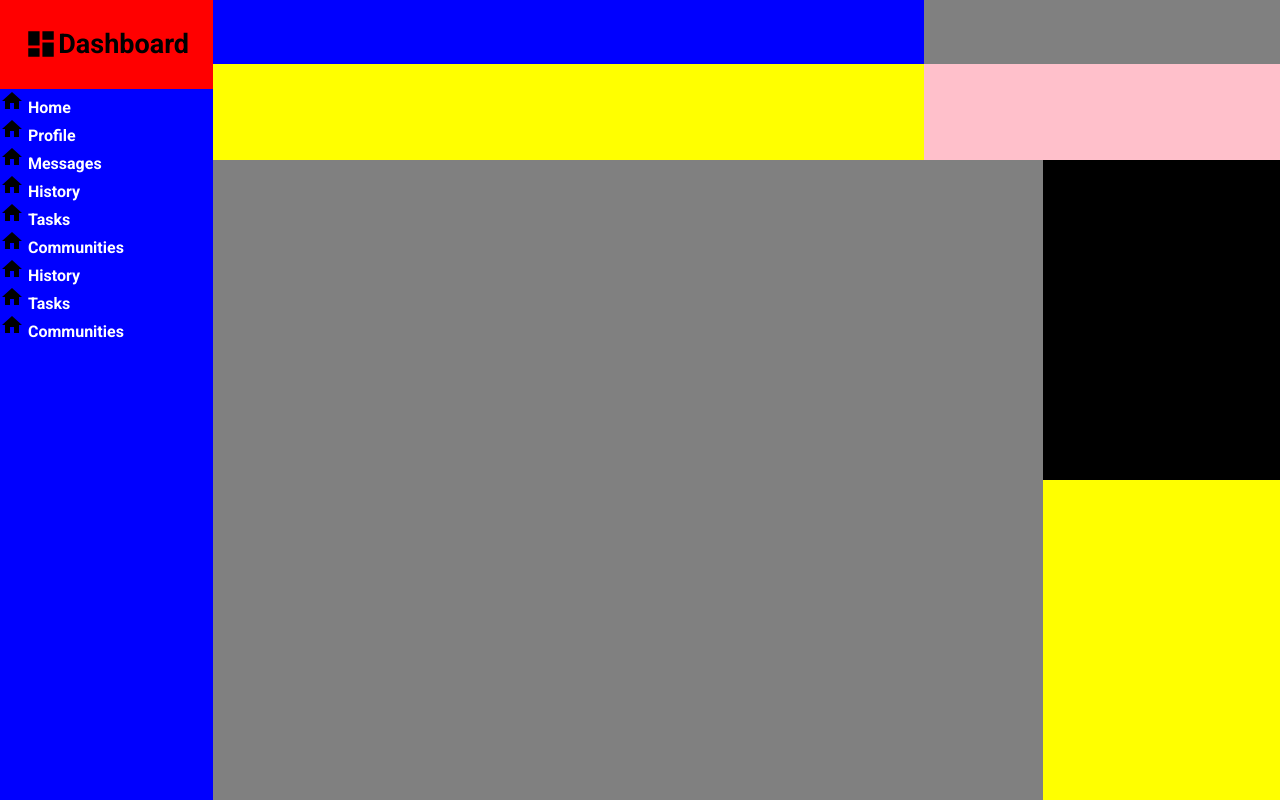
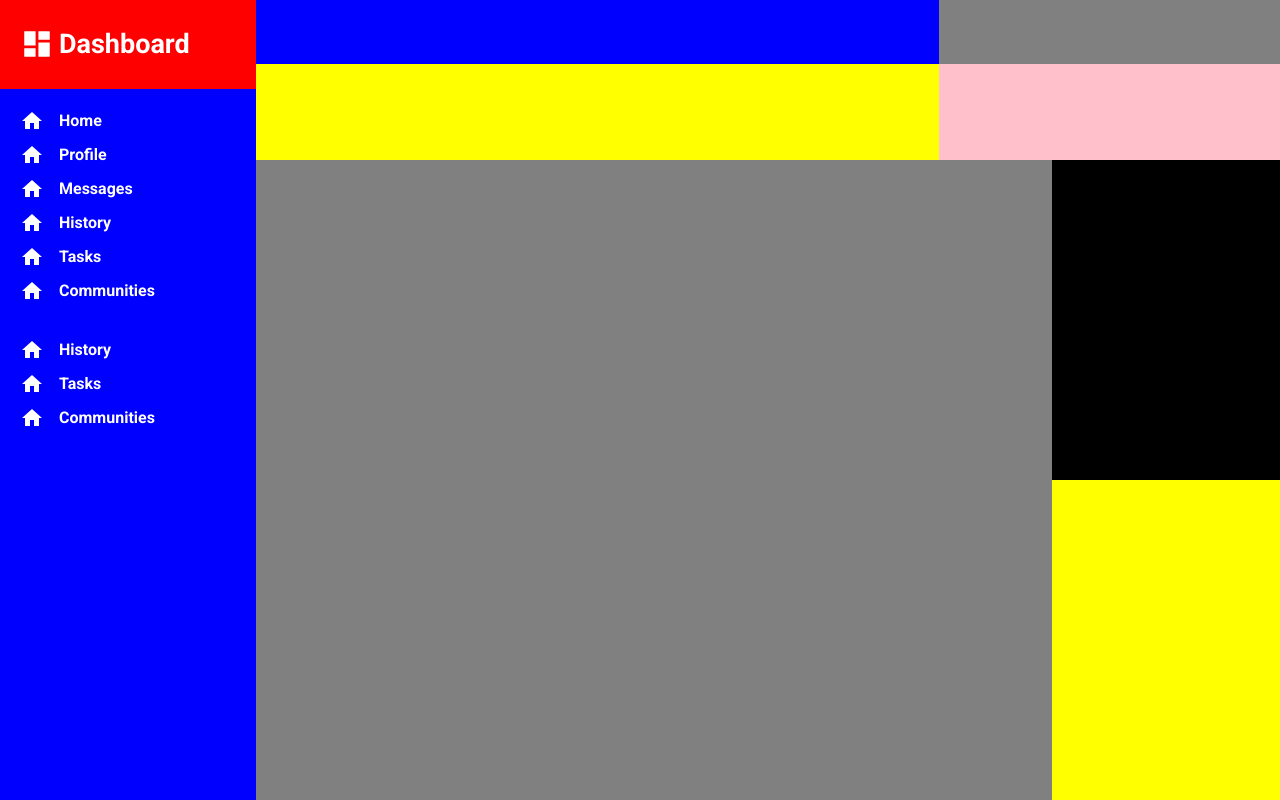
Before and after one commit to YatoAki/admin-dashboard, a plain HTML site: page index.html in a window 1280 px wide. Drawn offline with Linux system fonts and the light colour scheme.

Commit message:
Sidebar added texts

```diff
--- a/styles/style.css
+++ b/styles/style.css
@@ -7,7 +7,7 @@ body,html{
 
 body{
   display: grid;
-  grid-template-columns: 1fr 5fr;
+  grid-template-columns: 1fr 4fr;
   grid-template-rows: 1fr 4fr;
 }
 
@@ -17,12 +17,19 @@ body{
   grid-row: 1/3;
   display: grid;
   grid-template-rows: 1fr 8fr;
+  color: white;
+}
+
+.dash-icon{
+  filter: invert(100%);
+  padding-right: 5px;
 }
 
 .branding{
   background-color: red;
   display: flex;
-  justify-content: center;
+  align-items: center;
+  padding: 0 40px 0 20px;
 }
 
 .branding h1{
@@ -34,6 +41,26 @@ body{
 
 .navigate{
   background-color: blue;
+  display: flex;
+  flex-direction: column;
+  gap:35px;
+  padding: 20px;
+}
+
+.top, .bottom{
+  display: flex;
+  flex-direction: column;
+  gap:10px;
+}
+
+.sidebar-link{
+  display: flex;
+  align-items: center;
+  gap: 15px;
+}
+
+.sidebar-link img{
+  filter: invert(100%);
 }
 
 
```
